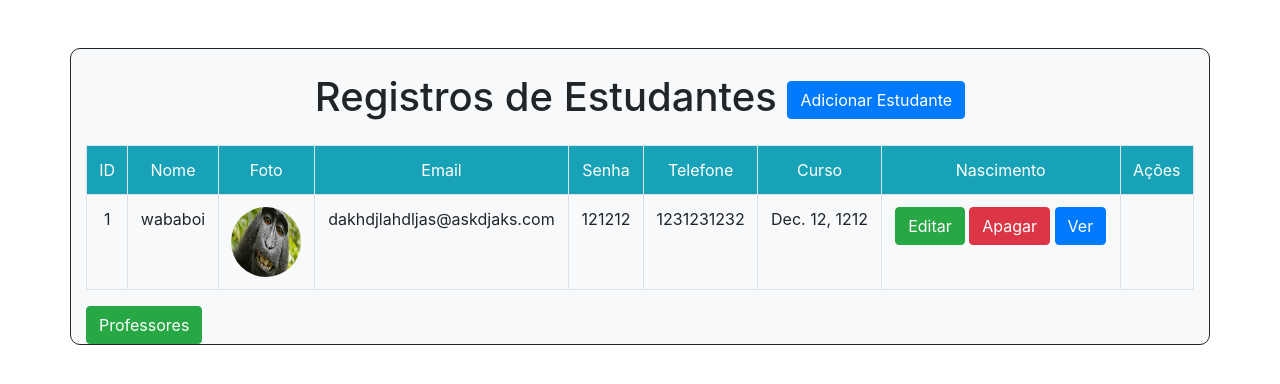
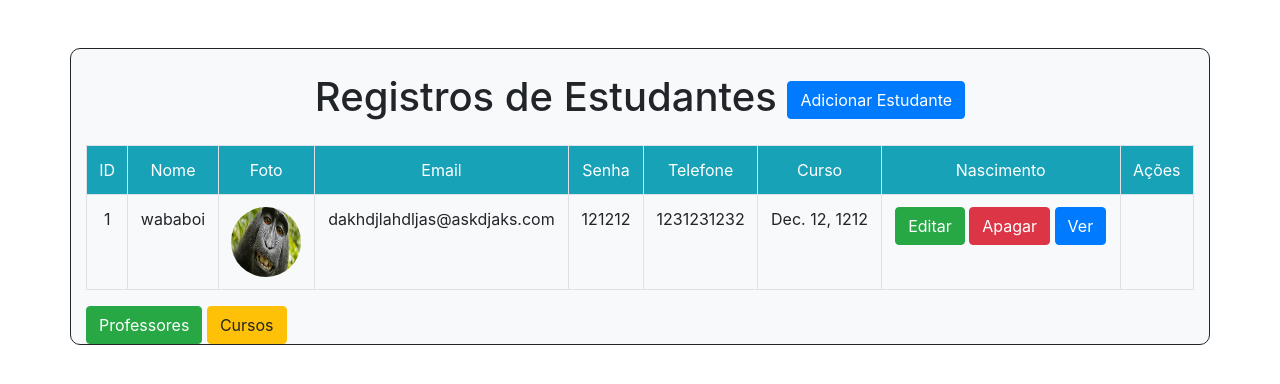
Before and after one commit to JuanPFRocha/Desenvolvimento-Web, a Django app: page / in a window 1280 px wide. Shown: the top 384 px of the page. Run offline with Django 5.2, Linux system fonts and the light colour scheme; data comes from the database, SQL or seed files in the repository.

Commit message:
Feat: alterando a aplicação estudante para suportar o CRUD Curso

```diff
--- a/estudantes/templates/listagem.html
+++ b/estudantes/templates/listagem.html
@@ -42,6 +42,8 @@
     </table>
     <div>
         <a href="academico/listagem/professor" class="btn btn-success">Professores</a>
+        <a href="academico/listagem/curso" class="btn btn-warning">Cursos</a>
+
     </div>
 </div>
 </body>
```
